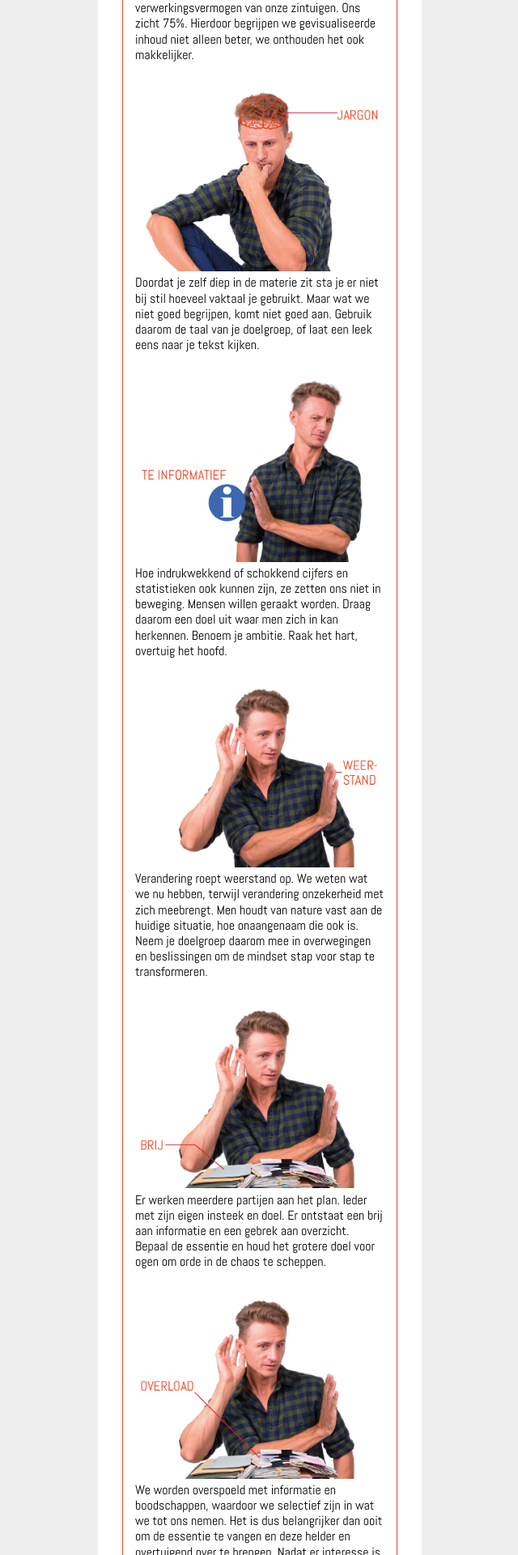
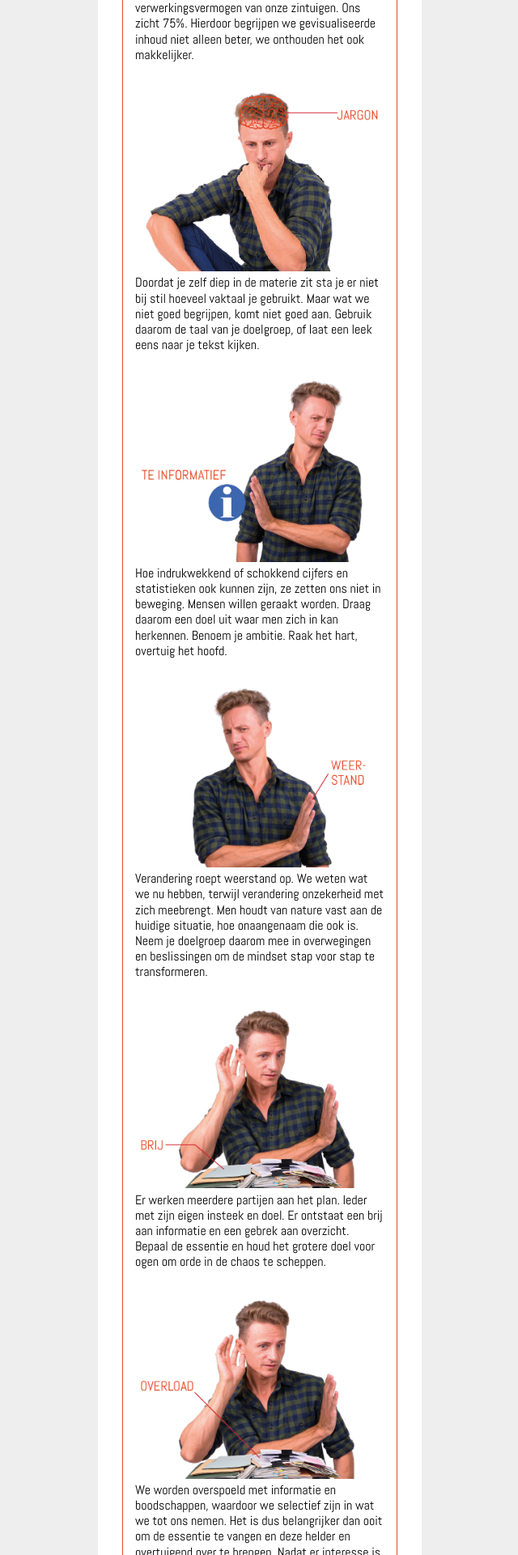
Before and after one commit to jhvanderschee/carli_d, a Jekyll site: the page built from _posts/2019-01-02-blog-7-valkuilen.md, in a window 1280 px wide. Shown: the part 661-2581 px from the top of the page at 81% size, without its empty margins (319-959 px from the left). Built offline with Jekyll 4.4.1, drawn with Linux system fonts in a browser that asks for light colours.

Commit message:
Updated 2 files via CloudCannon

```diff
--- a/_posts/2019-01-02-blog-7-valkuilen.md
+++ b/_posts/2019-01-02-blog-7-valkuilen.md
@@ -14,7 +14,7 @@
 
 ![](/uploads/blog-valkuilen-39.png)<br>Hoe indrukwekkend of schokkend cijfers en statistieken ook kunnen zijn, ze zetten ons niet in beweging. Mensen willen geraakt worden. Draag daarom een doel uit waar men zich in kan herkennen. Benoem je ambitie. Raak het hart, overtuig het hoofd. &nbsp;
 
-![](/uploads/blog-valkuilen-35.png)<br>Verandering roept weerstand op. We weten wat we nu hebben, terwijl verandering onzekerheid met zich meebrengt. Men houdt van nature vast aan de huidige situatie, hoe onaangenaam die ook is. Neem je doelgroep daarom mee in overwegingen en beslissingen om de mindset stap voor stap te transformeren.&nbsp;
+![](/uploads/blog-valkuilen-41.png)<br>Verandering roept weerstand op. We weten wat we nu hebben, terwijl verandering onzekerheid met zich meebrengt. Men houdt van nature vast aan de huidige situatie, hoe onaangenaam die ook is. Neem je doelgroep daarom mee in overwegingen en beslissingen om de mindset stap voor stap te transformeren.&nbsp;
 
 ![](/uploads/blog-valkuilen-36.png)<br>Er werken meerdere partijen aan het plan. Ieder met zijn eigen insteek en doel. Er ontstaat een brij aan informatie en een gebrek aan overzicht. Bepaal de essentie en houd het grotere doel voor ogen om orde in de chaos te scheppen.
 
```
Also changed, not shown: uploads/blog-valkuilen-41.png (added).
